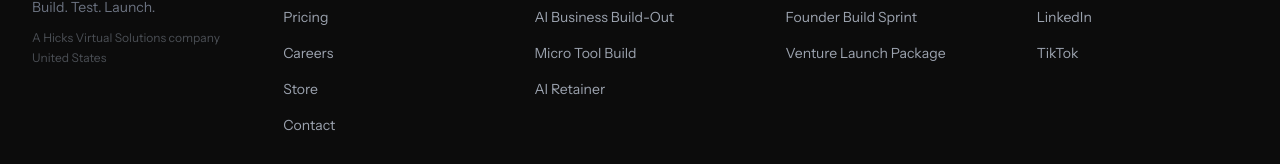
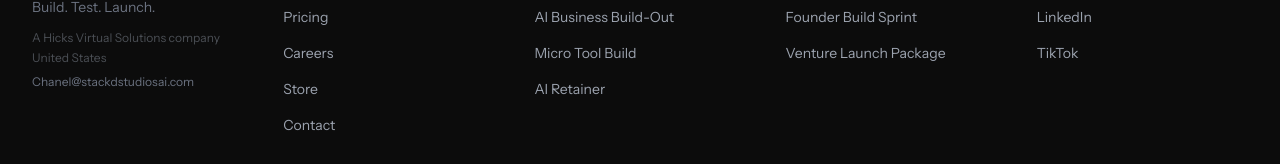
Before and after one commit to villamanagegroup-boop/vstackedlabs, a Next.js app: page / in a window 1280 px wide. Shown: the part 6740-6904 px from the top of the page. Built offline with nearby package versions, Linux system fonts and the light colour scheme.

Commit message:
Add Chanel@stackdstudiosai.com to contact page and footer

```diff
--- a/app/contact/page.tsx
+++ b/app/contact/page.tsx
@@ -107,6 +107,13 @@
 
               {/* Contact info */}
               <div className="bg-[#0C0C0C] rounded-2xl p-7 flex flex-col gap-5">
+                <div>
+                  <p className="text-[#888580] text-xs font-semibold uppercase tracking-[0.1em] mb-1">Email</p>
+                  <a href="mailto:Chanel@stackdstudiosai.com" className="text-[#E8C547] font-medium hover:underline">
+                    Chanel@stackdstudiosai.com
+                  </a>
+                </div>
+
                 <div>
                   <p className="text-[#888580] text-xs font-semibold uppercase tracking-[0.1em] mb-1">Location</p>
                   <p className="text-white font-medium">Remote — United States</p>
--- a/components/Footer.tsx
+++ b/components/Footer.tsx
@@ -74,6 +74,12 @@
             <p className="text-[#4B4F55] text-xs mt-1">
               United States
             </p>
+            <a
+              href="mailto:Chanel@stackdstudiosai.com"
+              className="text-[#6B7280] hover:text-[#E8C547] text-xs mt-2 transition-colors duration-200 block"
+            >
+              Chanel@stackdstudiosai.com
+            </a>
           </div>
 
           {/* Footer columns */}
```
